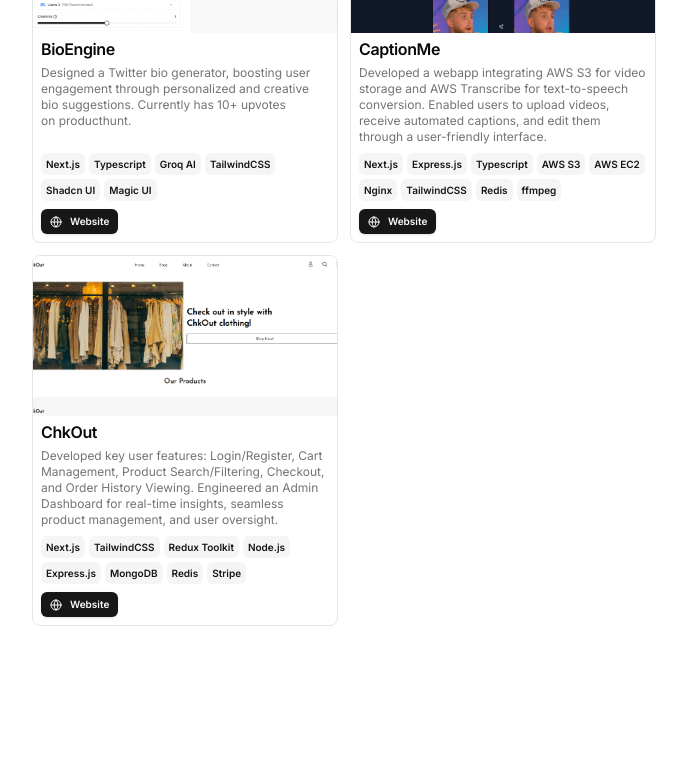
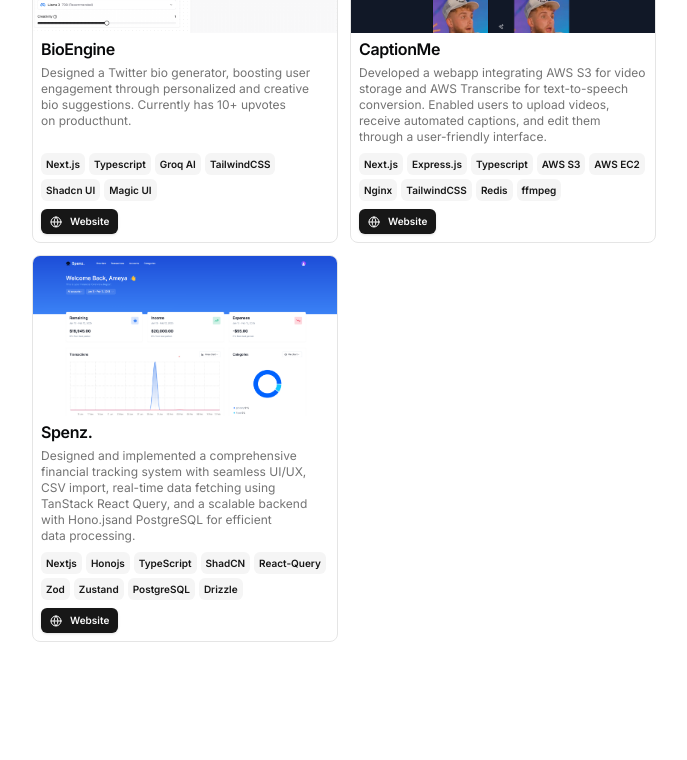
Before and after one commit to ameya051/portfolio, a Next.js app: page / in a window 1280 px wide. Shown: the part 1707-2467 px from the top of the page, without its empty margins (296-983 px from the left). Built offline with nearby package versions, Linux system fonts and the light colour scheme.

Commit message:
refactor: update project details and remove unused assets

```diff
--- a/src/components/navbar.tsx
+++ b/src/components/navbar.tsx
@@ -35,7 +35,7 @@ export default function Navbar() {
             </TooltipContent>
           </Tooltip>
         </DockIcon>
-        <DockIcon>
+        {/* <DockIcon>
           <Tooltip>
             <TooltipTrigger asChild>
               <Link
@@ -52,7 +52,7 @@ export default function Navbar() {
               <p>Blog</p>
             </TooltipContent>
           </Tooltip>
-        </DockIcon>
+        </DockIcon> */}
         <Separator orientation="vertical" className="h-full" />
         {Object.entries(DATA.contact.social).map(([name, social]) => (
           <DockIcon key={name}>
--- a/src/data/resume.tsx
+++ b/src/data/resume.tsx
@@ -163,21 +163,22 @@ export const DATA = {
       //   "https://pub-83c5db439b40468498f97946200806f7.r2.dev/chat-collect.mp4",
     },
     {
-      title: "ChkOut",
-      href: "https://chkout.ameyashr.in",
+      title: "Spenz.",
+      href: "https://spenz.ameyashr.in",
       // dates: "Jan 2024 - Feb 2024",
       active: true,
       description:
-        "Developed key user features: Login/Register, Cart Management, Product Search/Filtering, Checkout, and Order History Viewing. Engineered an Admin Dashboard for real-time insights, seamless product management, and user oversight.",
+        "Designed and implemented a comprehensive financial tracking system with seamless UI/UX, CSV import, real-time data fetching using TanStack React Query, and a scalable backend with Hono.jsand PostgreSQL for efficient data processing.",
       technologies: [
-        "Next.js",
-        "TailwindCSS",
-        "Redux Toolkit",
-        "Node.js",
-        "Express.js",
-        "MongoDB",
-        "Redis",
-        "Stripe",
+        "Nextjs",
+        "Honojs",
+        "TypeScript",
+        "ShadCN",
+        "React-Query",
+        "Zod",
+        "Zustand",
+        "PostgreSQL",
+        "Drizzle",
       ],
       links: [
         {
@@ -186,7 +187,7 @@ export const DATA = {
           icon: <Icons.globe className="size-3" />,
         },
       ],
-      image: "/chkout.png",
+      image: "/spenz.png",
       // video:
       //   "https://pub-83c5db439b40468498f97946200806f7.r2.dev/chat-collect.mp4",
     },
```
Also changed, not shown: public/chkout.png (deleted), public/spenz.png (added).
